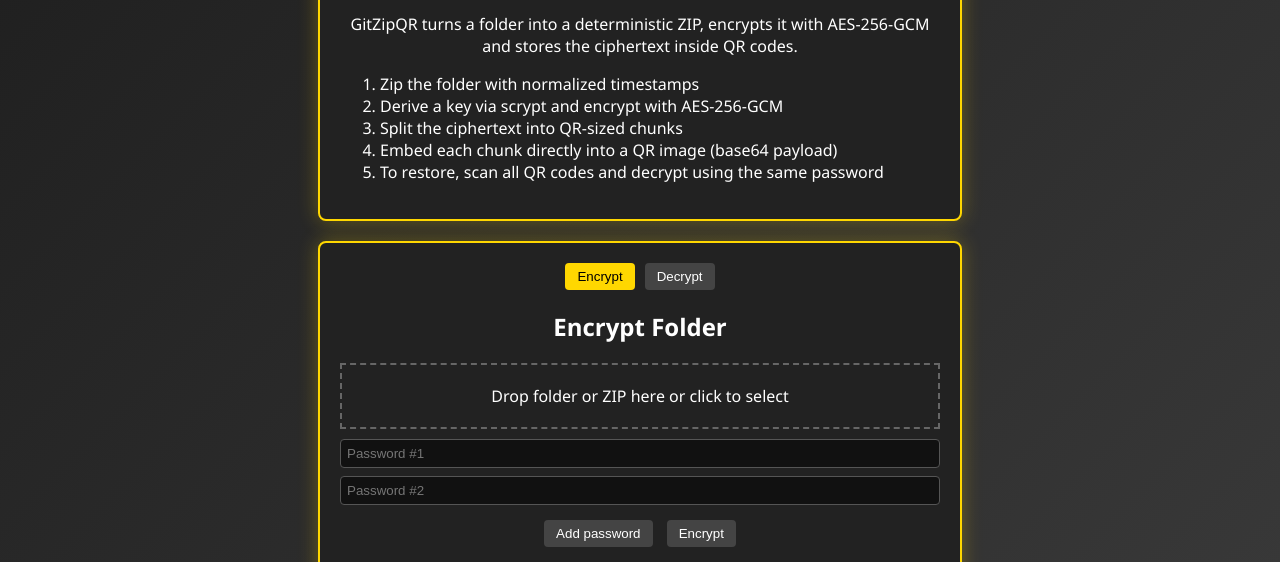
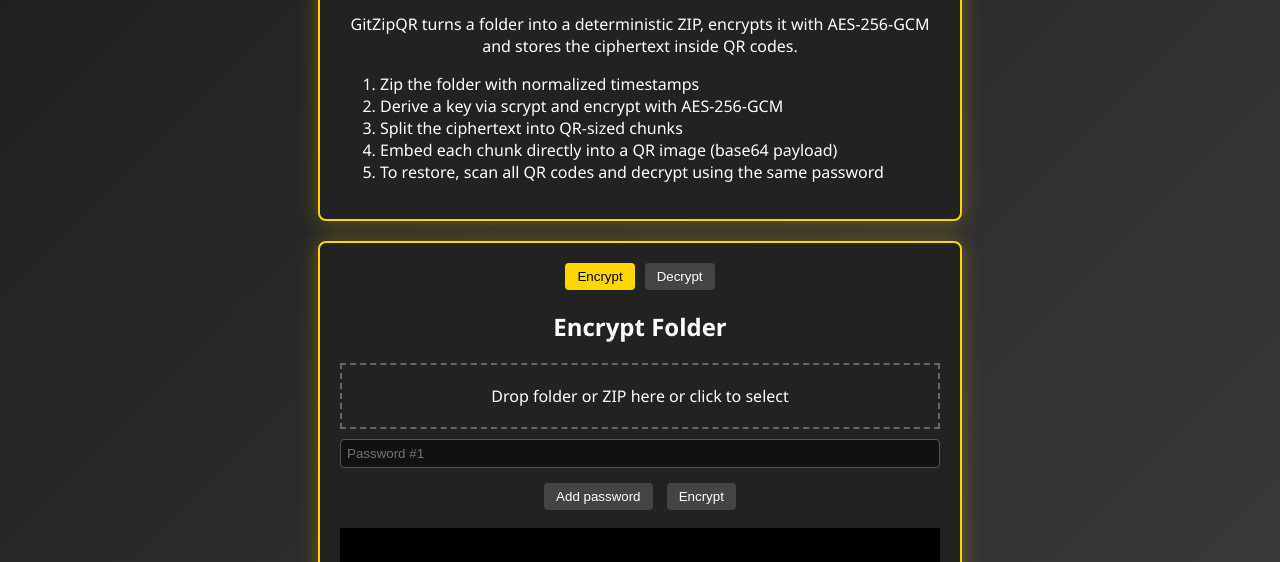
Before and after one commit to GitZipQR-vault/GitZipQR.ts, a website: page frontend/index.html in a window 1280 px wide. Shown: the part 197-759 px from the top of the page. Drawn offline with nearby package versions, Linux system fonts and the light colour scheme.

Commit message:
refactoring(index.html): delete default password

```diff
--- a/frontend/index.html
+++ b/frontend/index.html
@@ -44,7 +44,6 @@
       <input type="file" id="fileInput" class="hidden" webkitdirectory multiple />
       <div class="passwords">
         <input type="password" class="password-field" placeholder="Password #1">
-        <input type="password" class="password-field" placeholder="Password #2">
       </div>
       <button id="addPassword" data-i18n="addPass">Add password</button>
       <button id="encryptBtn" data-i18n="encryptBtn">Encrypt</button>
```
